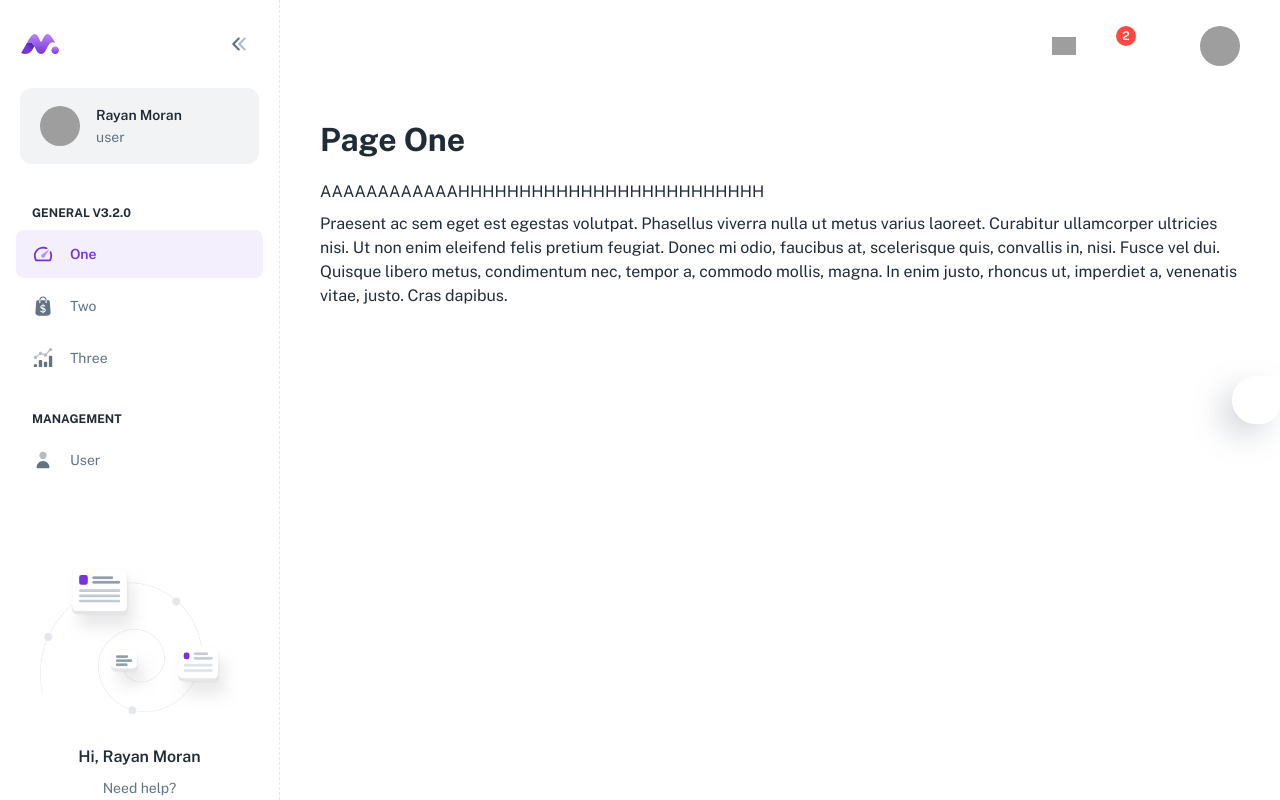
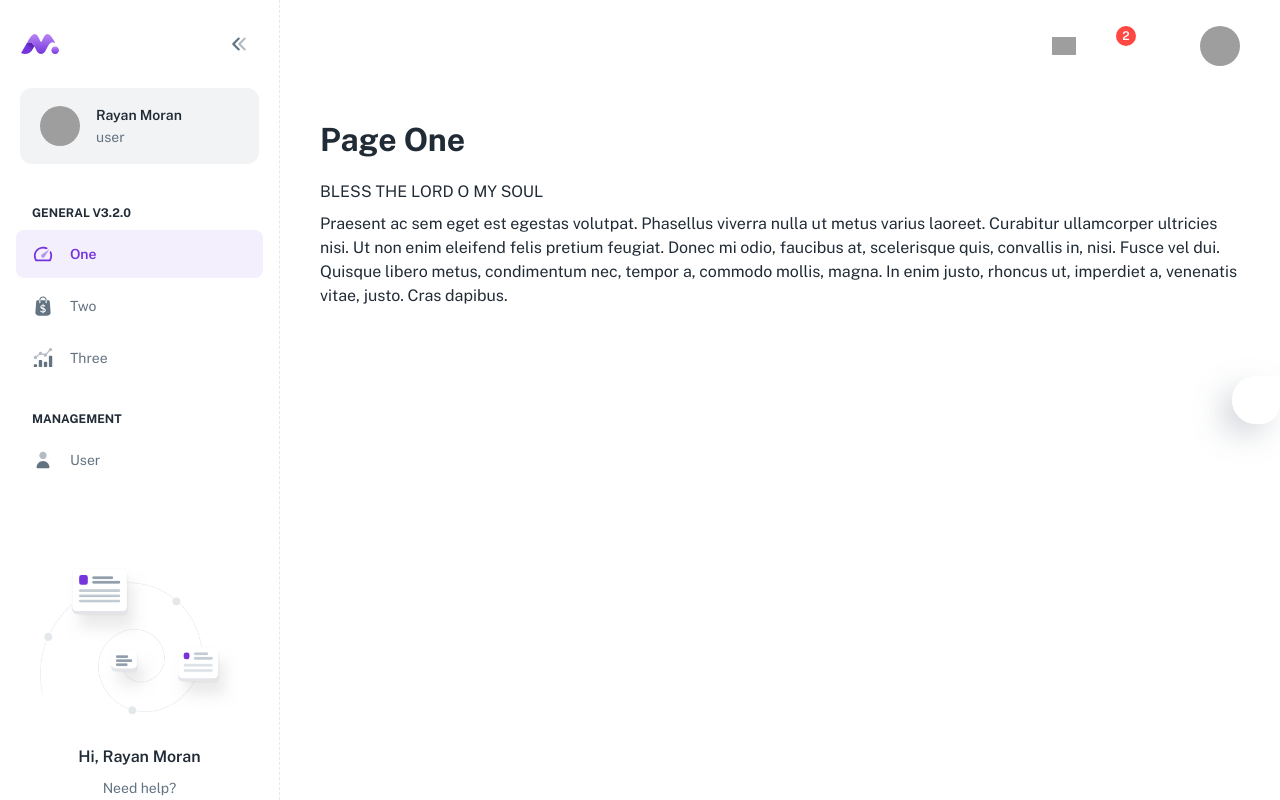
Before and after one commit to CarlosAmul/pagetest, a React (Create React App) app: page /pagetest/one in a window 1280 px wide. Built offline with nearby package versions, Linux system fonts and the light colour scheme; grey boxes are pictures that could not be loaded; some icons are missing.

Commit message:
Test changes

```diff
--- a/src/pages/PageOne.js
+++ b/src/pages/PageOne.js
@@ -17,7 +17,7 @@ export default function PageOne() {
           Page One
         </Typography>
         <Typography gutterBottom>
-          AAAAAAAAAAAAHHHHHHHHHHHHHHHHHHHHHHHHH
+          BLESS THE LORD O MY SOUL
         </Typography>
         <Typography>
           Praesent ac sem eget est egestas volutpat. Phasellus viverra nulla ut metus varius laoreet. Curabitur
```
